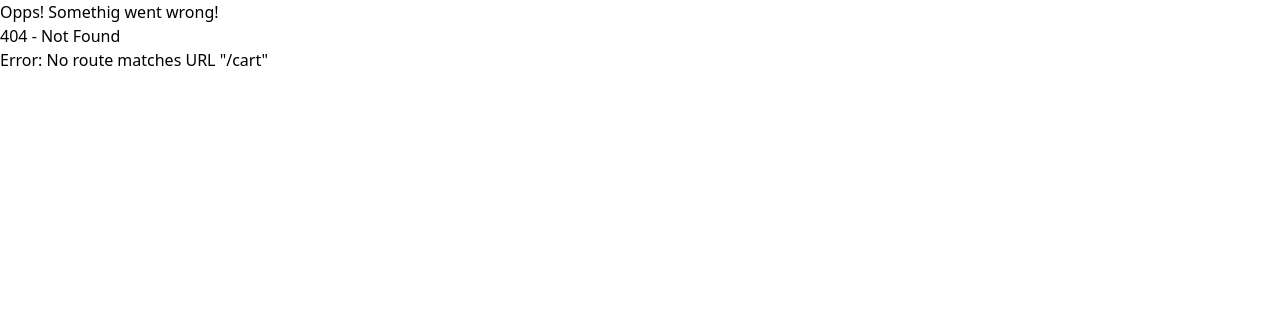
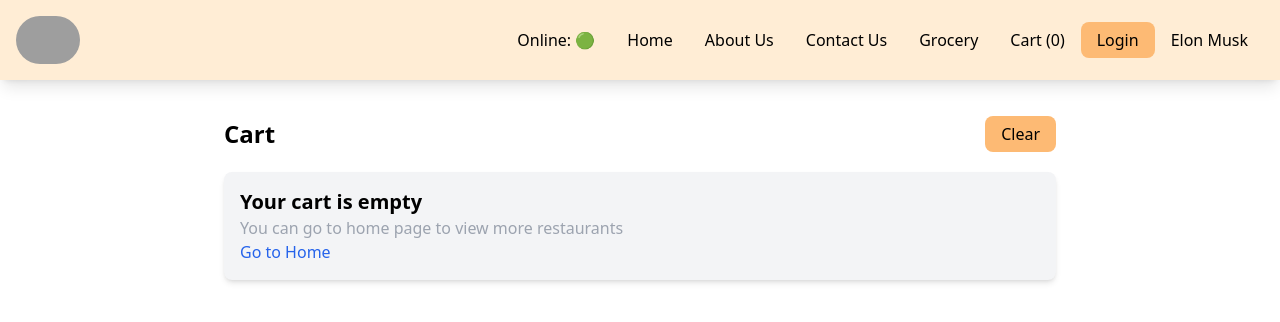
Before and after one commit to rushi812/react-study, a React (Vite) app: page /cart in a window 1280 px wide. Before the commit this address had no page. Shown: the top 322 px of the page. Built offline with nearby package versions, Linux system fonts and the light colour scheme; grey boxes are pictures that could not be loaded.

Commit message:
Cart Page

```diff
--- a/src/App.js
+++ b/src/App.js
@@ -1,4 +1,4 @@
-import React, { useState, useEffect, useContext, lazy, Suspense } from "react";
+import React, { useState, lazy, Suspense } from "react";
 import ReactDOM from "react-dom/client";
 import { createBrowserRouter, RouterProvider, Outlet } from "react-router-dom";
 import { Provider } from "react-redux";
@@ -8,6 +8,8 @@ import Body from "./components/Body";
 import Contact from "./components/Contact";
 import Error from "./components/Error";
 import RestaurantMenu from "./components/RestaurantMenu";
+import Cart from "./components/Cart";
+
 import UserContext from "./utils/UserContext";
 import appStore from "./utils/appStore";
 
@@ -16,21 +18,9 @@ const Grocery = lazy(() => import("./components/Grocery"));
 
 const AppLayout = () => {
   const [userName, setUserName] = useState();
-  const { loggedInUser } = useContext(UserContext);
-  // Authentication
-  useEffect(() => {
-    // auth code
-    const data = {
-      loggedInUser: "Rushiraj Brahmbhatt",
-    };
-
-    setUserName(data.loggedInUser);
-  }, []);
 
   return (
     <Provider store={appStore}>
-      <div>
-        <h1>{loggedInUser}</h1>
       <UserContext.Provider value={{ loggedInUser: userName, setUserName }}>
         <div className="flex flex-col gap-5">
           <UserContext.Provider value={{ loggedInUser: "Elon Musk" }}>
@@ -41,7 +31,6 @@ const AppLayout = () => {
           </div>
         </div>
       </UserContext.Provider>
-      </div>
     </Provider>
   );
 };
@@ -69,7 +58,8 @@ const appRouter = createBrowserRouter([
           </Suspense>
         ),
       },
-      { path: "restaurant/:resId", element: <RestaurantMenu /> },
+      { path: "/restaurant/:resId", element: <RestaurantMenu /> },
+      { path: "/cart", element: <Cart /> },
     ],
     errorElement: <Error />,
   },
--- /dev/null
+++ b/src/components/Cart.js
@@ -0,0 +1,48 @@
+import { useDispatch, useSelector } from "react-redux";
+import { Link } from "react-router-dom";
+
+import MenuItemsList from "./MenuItemsList";
+import { clearItems } from "../utils/cartSlice";
+import { getHomeUrl } from "../utils/urls";
+
+const Cart = () => {
+  const cartItems = useSelector((store) => store.cart.items);
+  const dispatch = useDispatch();
+
+  const handleClearCart = () => {
+    dispatch(clearItems());
+  };
+
+  return (
+    <div className="flex justify-center">
+      <div className="flex flex-col gap-5 w-2/3">
+        <div className="flex items-center justify-between">
+          <h1 className="text-2xl font-bold">Cart</h1>
+          <button
+            className="flex items-center bg-orange-300 px-4 py-2 rounded-lg transition-all ease-linear hover:bg-orange-400 h-9"
+            onClick={handleClearCart}
+          >
+            Clear
+          </button>
+        </div>
+        <div className="p-4 bg-gray-100 rounded-lg shadow-md">
+          {!cartItems?.length ? (
+            <div>
+              <p className="text-xl font-bold">Your cart is empty</p>
+              <p className="text-gray-400">
+                You can go to home page to view more restaurants
+              </p>
+              <p className="text-blue-600 hover:underline">
+                <Link to={getHomeUrl()}>Go to Home</Link>
+              </p>
+            </div>
+          ) : (
+            <MenuItemsList itemsList={cartItems} />
+          )}
+        </div>
+      </div>
+    </div>
+  );
+};
+
+export default Cart;
--- a/src/components/Header.js
+++ b/src/components/Header.js
@@ -3,6 +3,7 @@ import { LOGO_URL } from "../utils/constants";
 import { Link } from "react-router-dom";
 import {
   getAboutUrl,
+  getCartUrl,
   getContactUrl,
   getGroceryUrl,
   getHomeUrl,
@@ -17,7 +18,6 @@ const Header = () => {
   const { loggedInUser } = useContext(UserContext);
   const cartItems = useSelector((state) => state.cart.items);
 
-  console.log("cartItems", cartItems);
   return (
     <div className="flex justify-between items-center shadow-lg p-4 bg-orange-100">
       <div className="w-16 rounded-full overflow-hidden">
@@ -39,7 +39,7 @@ const Header = () => {
             <Link to={getGroceryUrl()}>Grocery</Link>
           </li>
           <li className="px-4 transition-all ease-linear hover:text-orange-400">
-            Cart - ({cartItems.length} item)
+            <Link to={getCartUrl()}>Cart ({cartItems.length})</Link>
           </li>
         </ul>
         <button
--- a/src/components/MenuItemsList.js
+++ b/src/components/MenuItemsList.js
@@ -5,8 +5,9 @@ import { addItem } from "../utils/cartSlice";
 
 const MenuItemsList = ({ itemsList }) => {
   const dispatch = useDispatch();
-  const handleAddItem = () => {
-    dispatch(addItem("pizza"));
+
+  const handleAddItem = (item) => {
+    dispatch(addItem(item));
   };
 
   return (
@@ -54,7 +55,11 @@ const MenuItemsList = ({ itemsList }) => {
                   />
                   <button
                     className="absolute -bottom-5 left-1/2 -translate-x-1/2 bg-white hover:bg-gray-100 w-[120px] p-2 rounded-md text-green-500 font-bold border-[1px] border-gray-200"
-                    onClick={handleAddItem}
+                    onClick={(e) => {
+                      e.preventDefault();
+                      e.stopPropagation();
+                      handleAddItem(item);
+                    }}
                   >
                     ADD
                   </button>
--- a/src/components/RestaurantCard.js
+++ b/src/components/RestaurantCard.js
@@ -28,9 +28,12 @@ const RestaurantCard = ({ resData }) => {
           {cuisines.join(", ")}
         </p>
         <p className="text-base font-light text-gray-500">{areaName}</p>
-        <p className="text-base font-light text-green-500">
-          User: {loggedInUser}
-        </p>
+        {loggedInUser && (
+          <p className="text-base font-light text-gray-500">
+            User:{" "}
+            <span className="text-green-500 font-bold">{loggedInUser}</span>
+          </p>
+        )}
       </div>
     </div>
   );
--- a/src/utils/urls.js
+++ b/src/utils/urls.js
@@ -2,6 +2,5 @@ export const getHomeUrl = () => "/";
 export const getAboutUrl = () => "/about";
 export const getContactUrl = () => "/contact";
 export const getGroceryUrl = () => "/grocery";
-export const getRestaurantUrl = (resId) => {
-  return `/restaurant/${resId}`;
-};
+export const getRestaurantUrl = (resId) => `/restaurant/${resId}`;
+export const getCartUrl = () => "/cart";
```
Lines whose indentation alone changed are shown as unchanged.
